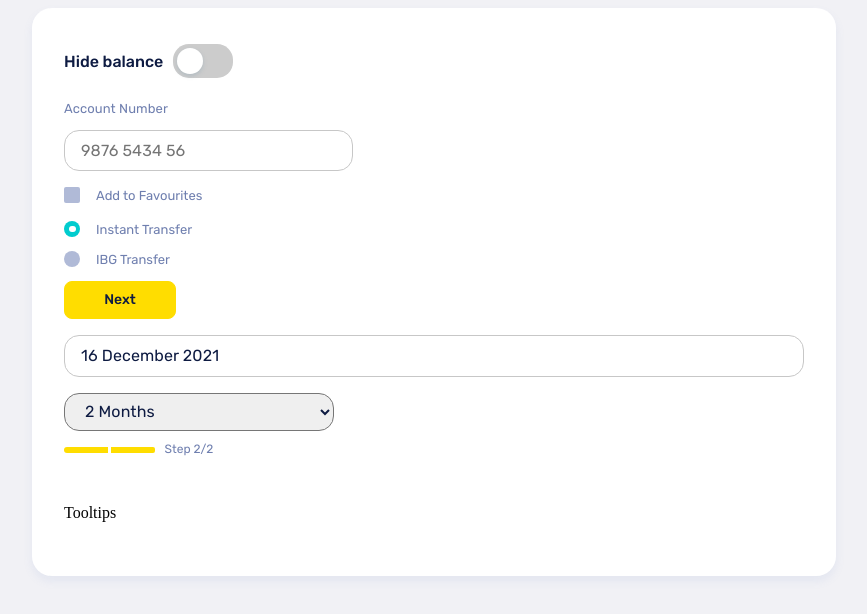
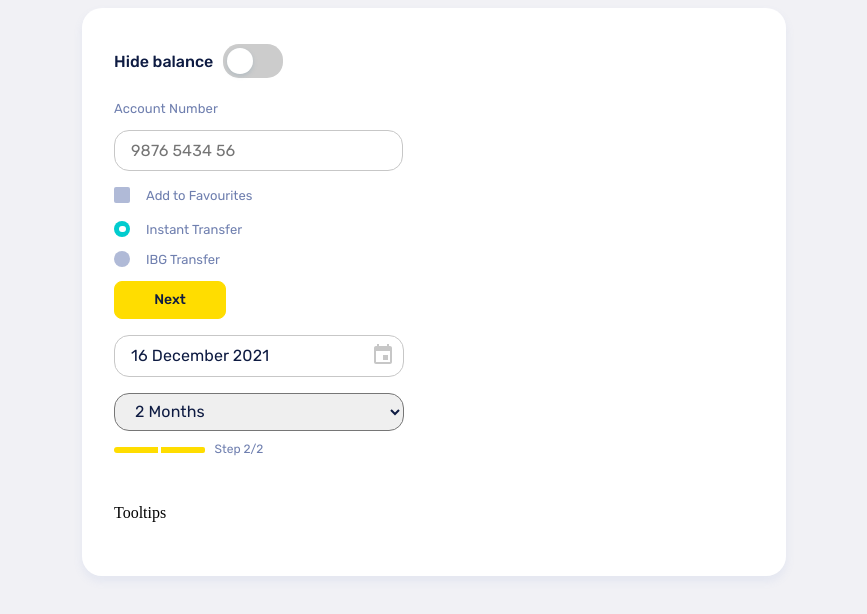
Before and after one commit to shinghuey27/dyno-web, a React (Create React App) app: page / in a window 1280 px wide. Shown: the top 614 px of the page, without its empty margins (206-1073 px from the left). Built offline with nearby package versions, Linux system fonts and the light colour scheme.

Commit message:
add icon for calendar

```diff
--- a/package.json
+++ b/package.json
@@ -3,6 +3,12 @@
   "version": "0.1.0",
   "private": true,
   "dependencies": {
+    "@emotion/react": "^11.7.1",
+    "@emotion/styled": "^11.6.0",
+    "@fortawesome/fontawesome-svg-core": "^1.2.36",
+    "@fortawesome/free-solid-svg-icons": "^5.15.4",
+    "@mui/icons-material": "^5.2.5",
+    "@mui/material": "^5.2.5",
     "@testing-library/jest-dom": "^5.16.1",
     "@testing-library/react": "^12.1.2",
     "@testing-library/user-event": "^13.5.0",
--- a/src/Components/Date/Date.css
+++ b/src/Components/Date/Date.css
@@ -60,11 +60,11 @@
 
 /* Input cont */
 .datepick {
-    margin-top: 1rem;
+  margin-top: 1rem;
   background-color: white;
   border-radius: 15px;
   height: 38px;
-  width: 720px;
+  width: 270px;
   outline: none;
   padding-left: 1rem;
   border: 1px solid rgb(199, 199, 199);
@@ -78,3 +78,22 @@
 .datepick:focus {
   border: 1px solid rgb(1, 204, 206);
 }
+
+
+.input-icons i{
+  position: absolute;
+}
+
+.input-icons{
+  width: 100%;
+}
+
+.icon{
+  padding: 10px;
+  z-index: 1;
+  width: 270px;
+  text-align: right;
+  padding-left: 0.7rem;
+  padding-top: 1.5rem;
+  color: #c7c7c7;
+}
--- a/src/Components/Date/DatePick.js
+++ b/src/Components/Date/DatePick.js
@@ -2,19 +2,24 @@ import React, { useState } from "react";
 import DatePicker from "react-datepicker";
 import "react-datepicker/dist/react-datepicker.css";
 import "./Date.css";
+import EventIcon from "@mui/icons-material/Event";
 
 const DatePick = () => {
   const [startDate, setStartDate] = useState(new Date());
 
   return (
+    <div className="input-icons">
+      <i className="icon">
+        <EventIcon />
+      </i>
       <DatePicker
         className="datepick"
         formatWeekDay={(nameOfDay) => nameOfDay.substr(0, 1)}
         dateFormat="d MMMM yyyy"
         selected={startDate}
         onChange={(date) => setStartDate(date)}
-    >
-    </DatePicker>
+      ></DatePicker>
+    </div>
   );
 };
 
--- a/src/Components/Select/Dropdown.css
+++ b/src/Components/Select/Dropdown.css
@@ -1,7 +1,7 @@
 .form-select {
   margin-top: 1rem;
   border-radius: 15px;
-  width: 270px;
+  width: 290px;
   height: 38px;
   padding-left: 1rem;
   outline: none;
```
Also changed, not shown: 1 other file (tests, documents, lock files or other folders). Lines whose indentation alone changed are shown as unchanged.
